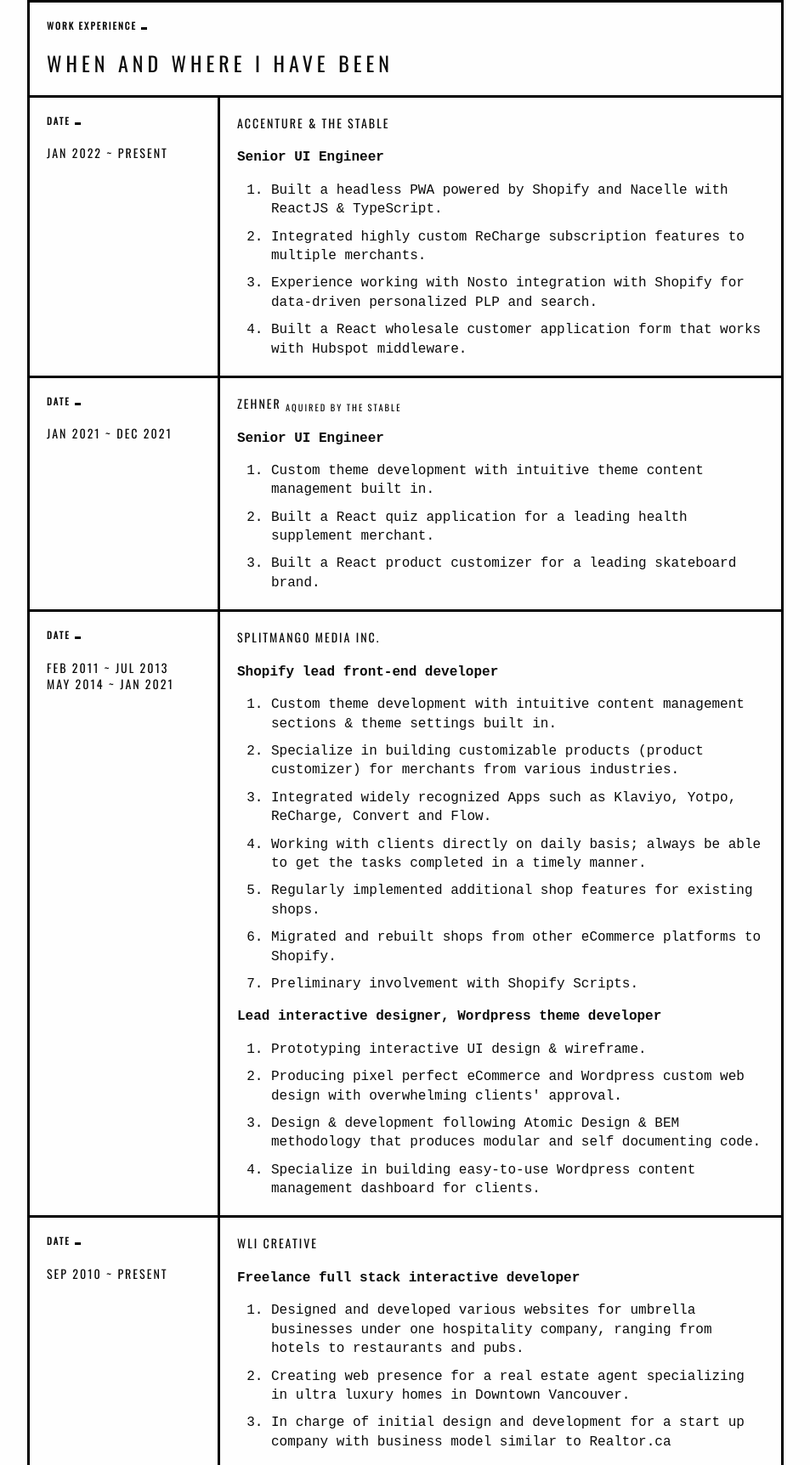
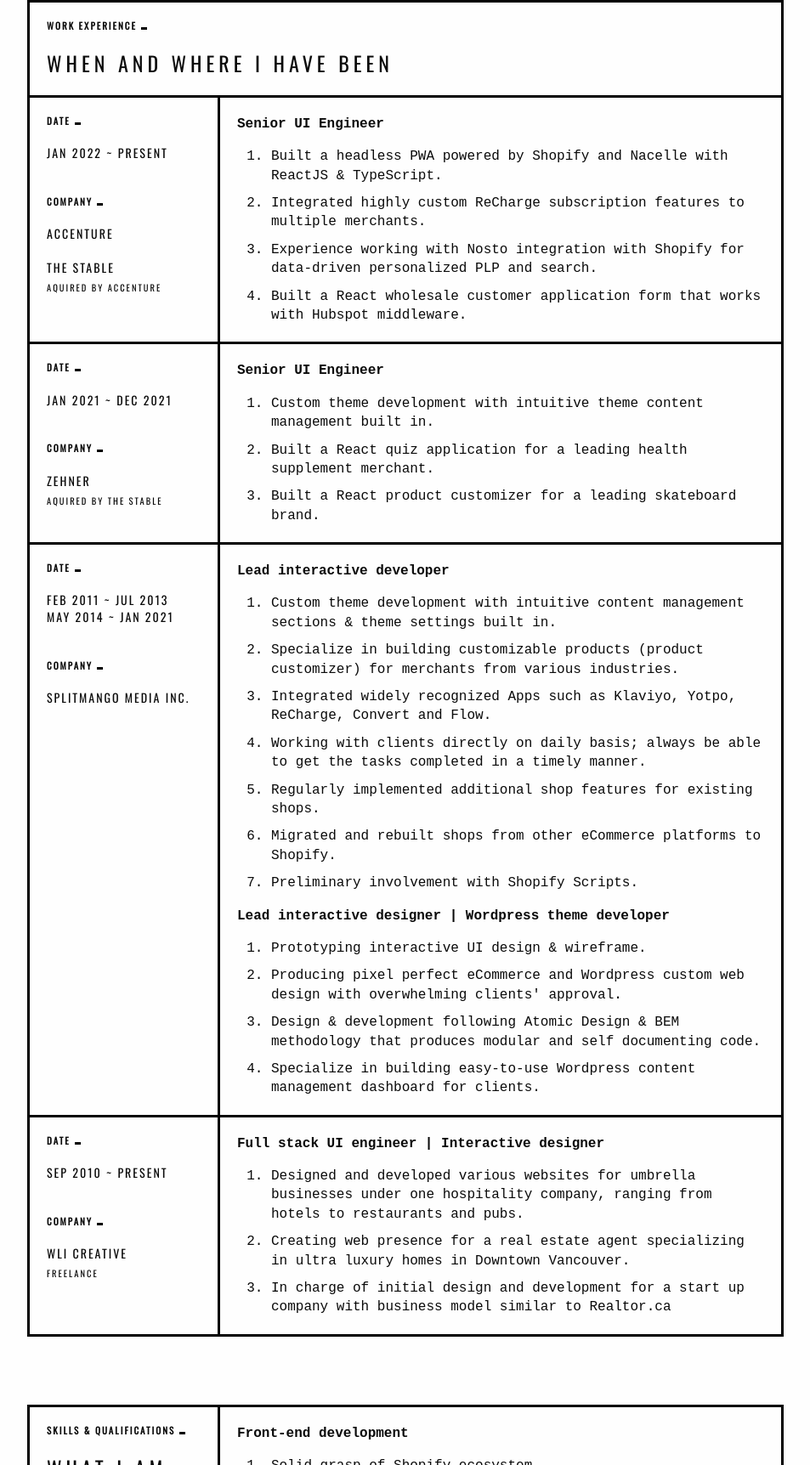
Before and after one commit to git-willie/resume, a plain HTML site: page index.html in a window 1280 px wide. Shown: the part 876-2600 px from the top of the page at 85% size, without its empty margins (163-1116 px from the left). Drawn offline with nearby package versions, Linux system fonts and the light colour scheme.

Commit message:
Layout updates

```diff
--- a/index.html
+++ b/index.html
@@ -65,10 +65,14 @@
 							<h6>Date</h6>
 							<h5>Jan 2022 ~ Present</h5>
 						</div>
+						<div class="resume-frame__cell">
+							<h6>Company</h6>
+							<h5>Accenture</h5>
+							<h5>The Stable<br /><sub>Aquired by Accenture</sub></h5>
+						</div>
 					</div>
 					<div class="cell large-9">
 						<div class="resume-frame__cell--left-border">
-							<h5>Accenture & The Stable</h5>
 							<div><strong>Senior UI Engineer</strong></div>
 							<ol>
 								<li>Built a headless PWA powered by Shopify and Nacelle with ReactJS & TypeScript.</li>
@@ -86,10 +90,13 @@
 							<h6>Date</h6>
 							<h5>Jan 2021 ~ Dec 2021</h5>
 						</div>
+						<div class="resume-frame__cell">
+							<h6>Company</h6>
+							<h5>Zehner<br /><sub>Aquired by The Stable</sub></h5>
+						</div>
 					</div>
 					<div class="cell large-9">
 						<div class="resume-frame__cell--left-border">
-							<h5>Zehner <sub>Aquired by The Stable</sub></h5>
 							<div><strong>Senior UI Engineer</strong></div>
 							<ol>
 								<li>Custom theme development with intuitive theme content management built in.</li>
@@ -106,11 +113,14 @@
 							<h6>Date</h6>
 							<h5>Feb 2011 ~ Jul 2013<br />MAY 2014 ~ JAN 2021</h5>
 						</div>
+						<div class="resume-frame__cell">
+							<h6>Company</h6>
+							<h5>SplitMango Media Inc.</h5>
+						</div>
 					</div>
 					<div class="cell large-9">
 						<div class="resume-frame__cell--left-border">
-							<h5>SplitMango Media Inc.</h5>
-							<div><strong>Shopify lead front-end developer</strong></div>
+							<div><strong>Lead interactive developer</strong></div>
 							<ol>
 								<li>Custom theme development with intuitive content management sections & theme settings built in.</li>
 								<li>Specialize in building customizable products (product customizer) for merchants from various industries.</li>
@@ -120,7 +130,7 @@
 								<li>Migrated and rebuilt shops from other eCommerce platforms to Shopify.</li>
 								<li>Preliminary involvement with Shopify Scripts.</li>
 							</ol>
-							<div><strong>Lead interactive designer, Wordpress theme developer</strong></div>
+							<div><strong>Lead interactive designer | Wordpress theme developer</strong></div>
 							<ol>
 								<li>Prototyping interactive UI design & wireframe.</li>
 								<li>Producing pixel perfect eCommerce and Wordpress custom web design with overwhelming clients' approval.</li>
@@ -137,12 +147,15 @@
 							<h6>Date</h6>
 							<h5>Sep 2010 ~ PRESENT</h5>
 						</div>
+						<div class="resume-frame__cell">
+							<h6>Company</h6>
+							<h5>WLi Creative<br /><sub>Freelance</sub></h5>
+						</div>
 					</div>
 					<div class="cell large-9">
 						<div class="resume-frame__cell--left-border">
-							<h5>WLi Creative</h5>
-							<div><strong>Freelance full stack interactive developer</strong></div>
 							<div>
+								<div><strong>Full stack UI engineer | Interactive designer</strong></div>
 								<ol>
 									<li>Designed and developed various websites for umbrella businesses under one hospitality company, ranging from hotels to restaurants and pubs.</li>
 									<li>Creating web presence for a real estate agent specializing in ultra luxury homes in Downtown Vancouver.</li>
```
